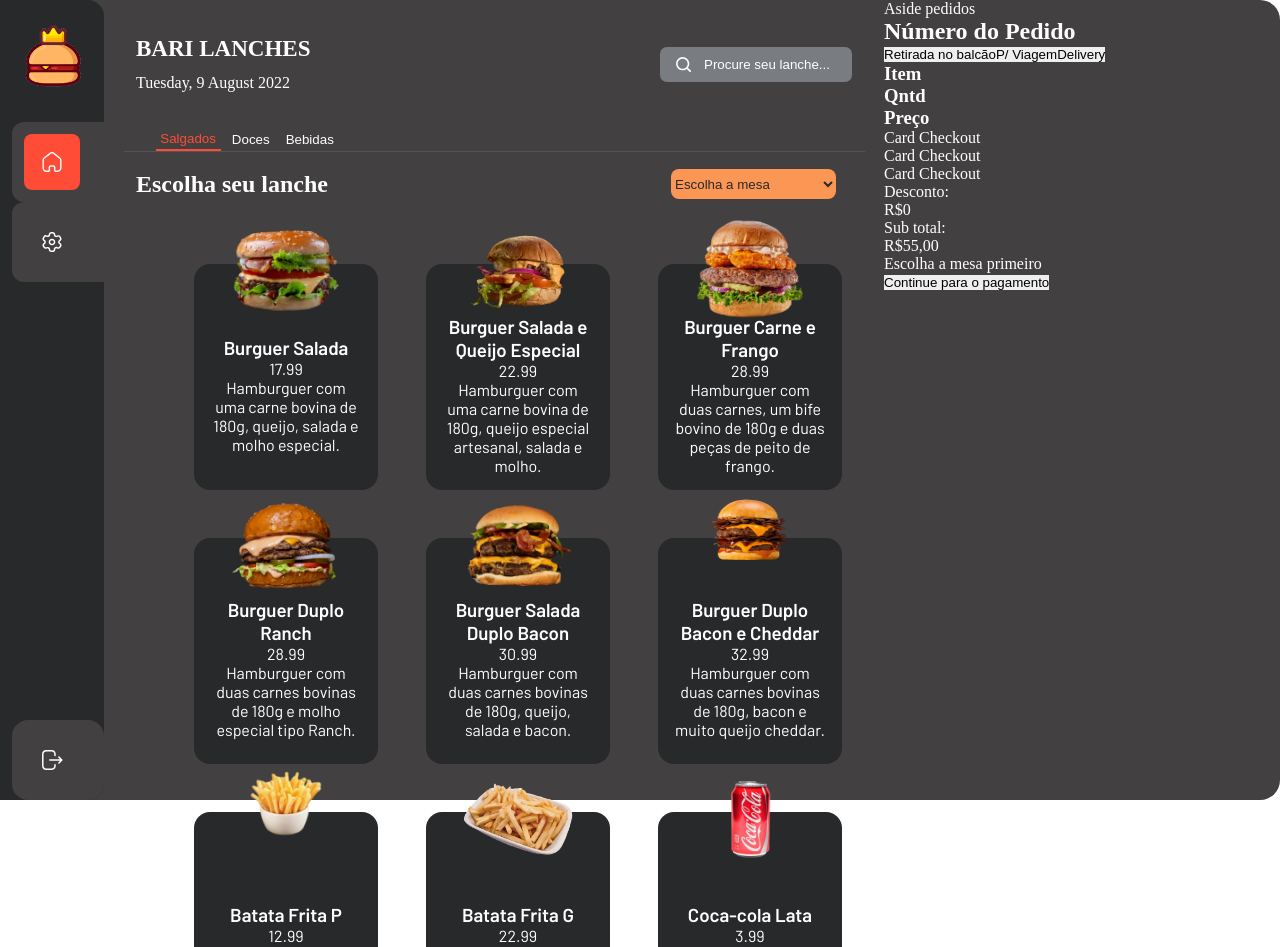
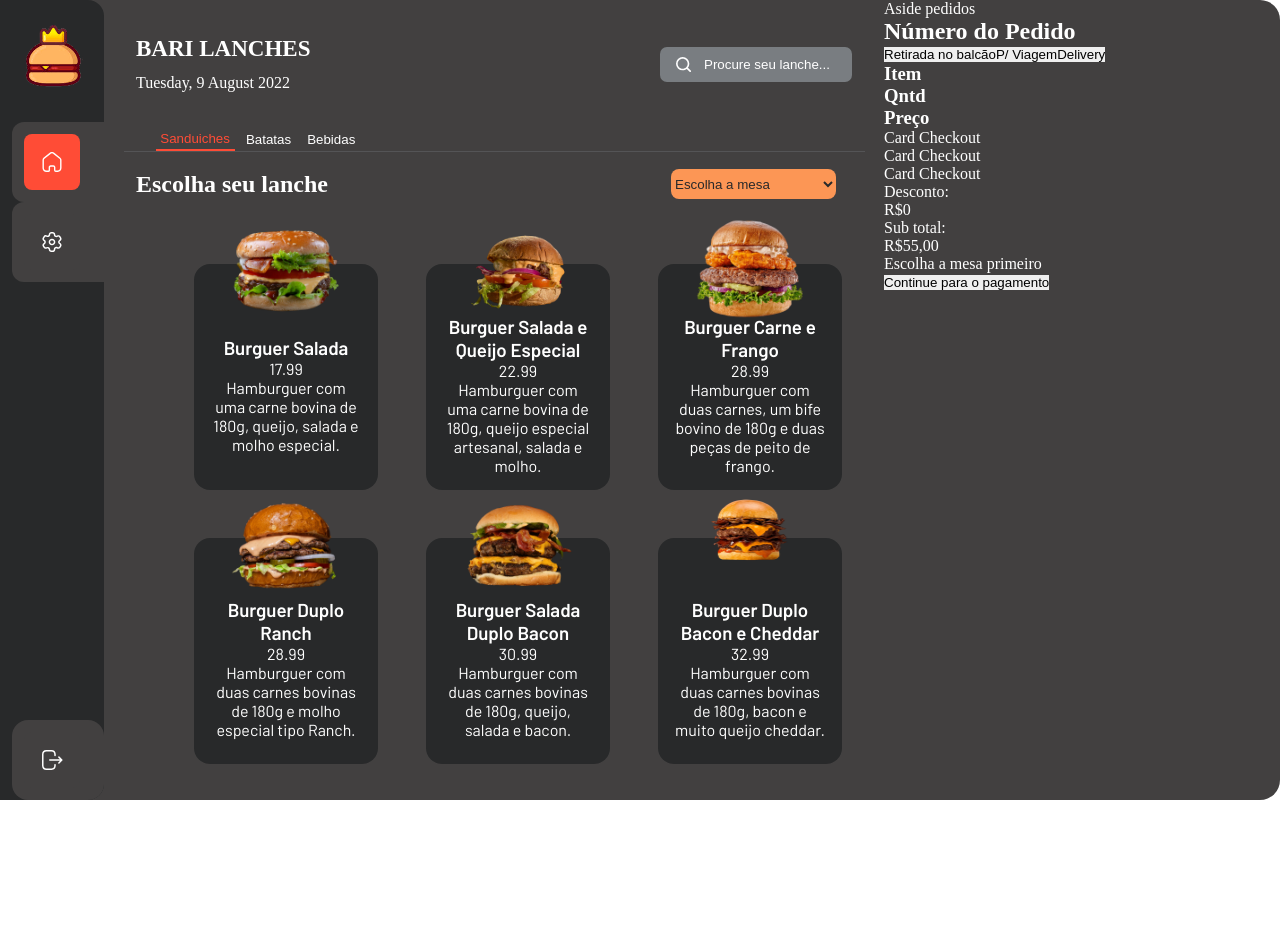
Before and after one commit to barizera/BariLanches-react-ts, a React (Vite) app: page / in a window 1280 px wide. Shown: the top 947 px of the page. After the commit the page ends 800 px from the top, so only its background shows below. Built offline with nearby package versions, Linux system fonts and the light colour scheme; a web font is replaced by a local one.

Commit message:
feature: Done the filter Category

```diff
--- a/src/mocks/index.ts
+++ b/src/mocks/index.ts
@@ -84,7 +84,7 @@ export const mockedProducts: T.Product[] = [
     description: "Porção de batata frita com 200g.",
     price: 12.99,
     image: batataFritaP,
-    categoryId: "a6e86fe9-ca7f-40a3-9b95-331e749038f1",
+    categoryId: "731b7290-54c7-4f3c-80bf-fecefd2e08ea",
     createdAt: new Date(),
     updatedAt: new Date(),
   },
@@ -94,7 +94,7 @@ export const mockedProducts: T.Product[] = [
     description: "Porção de batata frita com 700g.",
     price: 22.99,
     image: batataFritaG,
-    categoryId: "a6e86fe9-ca7f-40a3-9b95-331e749038f1",
+    categoryId: "731b7290-54c7-4f3c-80bf-fecefd2e08ea",
     createdAt: new Date(),
     updatedAt: new Date(),
   },
@@ -133,13 +133,13 @@ export const mockedProducts: T.Product[] = [
 export const mockedCategories: T.Category[] = [
   {
     id: "ef215c07-a2e4-495c-9e0f-5c10cc971d11",
-    name: "Lanches",
+    name: "Sanduiches",
     createdAt: new Date(),
     updatedAt: new Date(),
   },
   {
-    id: "a6e86fe9-ca7f-40a3-9b95-331e749038f1",
-    name: "Porções",
+    id: "731b7290-54c7-4f3c-80bf-fecefd2e08ea",
+    name: "Batatas",
     createdAt: new Date(),
     updatedAt: new Date(),
   },
--- a/src/pages/home/index.tsx
+++ b/src/pages/home/index.tsx
@@ -4,8 +4,23 @@ import * as Styled from "./styles";
 import { DateTime } from "luxon";
 import { mockedProducts } from "../../mocks";
 import ProductList from "../../components/ProductsList";
+import { mockedCategories } from "../../mocks";
+import { useState } from "react";
+import { Category, Product } from "../../types";
 
 const Home = () => {
+  const [selectedCategory, setSelectedCategory] = useState<Category>(
+    mockedCategories[0]
+  );
+
+  const filteredProducts: Product[] = mockedProducts.filter(
+    (element) => element.categoryId === selectedCategory.id
+  );
+
+  const handleChangeCategory = (category: Category) => {
+    setSelectedCategory(category);
+  };
+
   const actualDate = DateTime.now();
   const formatedDate = `${actualDate.weekdayLong}, ${actualDate.day} ${actualDate.monthLong} ${actualDate.year}`;
   return (
@@ -24,13 +39,16 @@ const Home = () => {
         </Styled.HomeContentHeader>
         <section>
           <Styled.CategoriesNavBar>
-            <Styled.CategoriesNavBarButton active>
-              Salgados
-            </Styled.CategoriesNavBarButton>
-            <Styled.CategoriesNavBarButton>Doces</Styled.CategoriesNavBarButton>
-            <Styled.CategoriesNavBarButton>
-              Bebidas
-            </Styled.CategoriesNavBarButton>
+            {mockedCategories.map((element) => {
+              return (
+                <Styled.CategoriesNavBarButton
+                  active={element.name === selectedCategory.name}
+                  onClick={() => handleChangeCategory(element)}
+                >
+                  {element.name}
+                </Styled.CategoriesNavBarButton>
+              );
+            })}
           </Styled.CategoriesNavBar>
           <Styled.ProductsHeader>
             <h2>Escolha seu lanche</h2>
@@ -44,7 +62,7 @@ const Home = () => {
               <option value="4">Mesa 04</option>
             </Styled.TableSelect>
           </Styled.ProductsHeader>
-          <ProductList list={mockedProducts} />
+          <ProductList list={filteredProducts} />
         </section>
       </Styled.HomeContentContainer>
       <aside>
```
